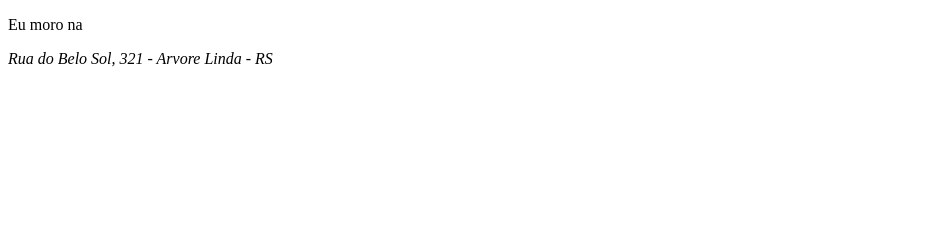
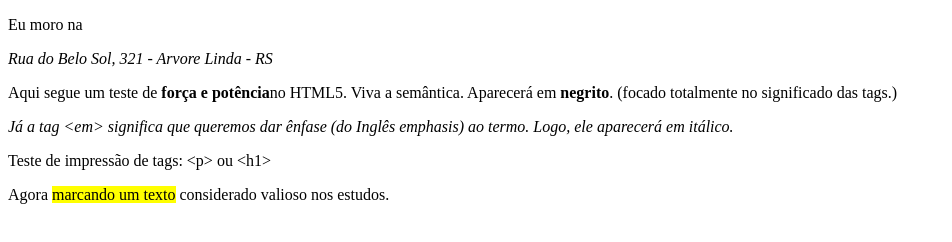
Before and after one commit to Ronaldss/course-html-css, a plain HTML site: page html-css/exercicios/ex007/index.html in a window 1280 px wide. Shown: the whole page, without its empty margins (0-952 px from the left). Drawn offline with Linux system fonts and the light colour scheme.

Commit message:
tag <mark> para marcar textos considerados importante.

```diff
--- a/html-css/exercicios/ex007/index.html
+++ b/html-css/exercicios/ex007/index.html
@@ -10,7 +10,10 @@
         HTML5 não é focado em forma, ele é focado em significado.
         Quem cuida da forma no HTML5 são as folhas de estilo.
 
-        Muitas tags pararam de funcionar, por exemplo:
+        Muitas tags do HTML4 ficaram obsoletas, por exemplo:
+        b,
+        u,
+        blink,
         big,
         marquee,
         basefont,
@@ -19,9 +22,32 @@
         basefont.
 
         Verifique o site oficial W3C.
+
+        Segundo o dicionário Michaelis:
+
+            "Semântica é o significado dos vocábulos. por oposição a sua forma."
+
+        Analisando a frase acima percebemos que uma palavra pode ter FORMA e SIGNIFICADO, e que a SEMÂNTICA dá mais valor ao significado.
     -->
     <p>
         Eu moro na <address>Rua do Belo Sol, 321 - Arvore Linda - RS</address>
+        <p>
+            Aqui segue um teste de <strong>força e potência</strong>no HTML5.
+            Viva a semântica. Aparecerá em <strong>negrito</strong>. (focado totalmente no significado das tags.)
+        </p>
+        <p>
+            <em>
+                Já a tag &lt;em&gt; significa que queremos dar ênfase (do Inglês emphasis) ao termo.
+                    Logo, ele aparecerá em itálico.
+            </em>
+        </p>
+        <p>
+            Teste de impressão de tags:
+            &lt;p&gt; ou &lt;h1&gt;
+        </p>
+        <p>
+            Agora <mark>marcando um texto</mark> considerado valioso nos estudos.
+        </p>
     </p>
 </body>
 </html>
```
